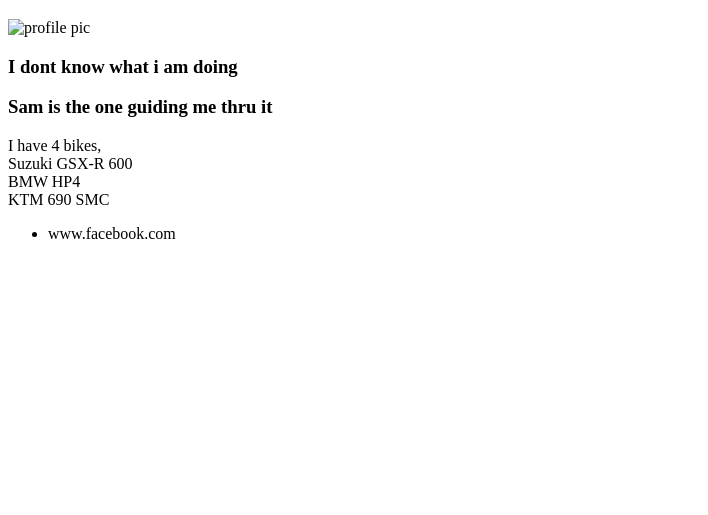
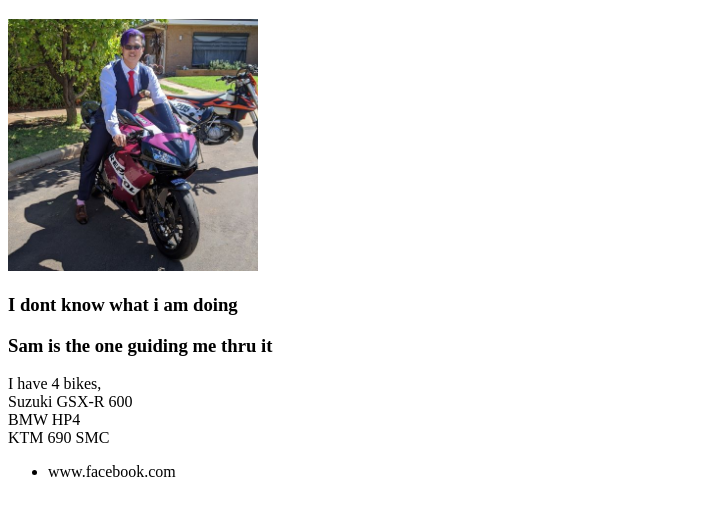
Before and after one commit to Franco1230/Franco1230.github.io, a plain HTML site: page index.html in a window 1280 px wide. Shown: the part 61-576 px from the top of the page, without its empty margins (0-708 px from the left). Drawn offline with Linux system fonts and the light colour scheme.

Commit message:
changed image source

```diff
--- a/index.html
+++ b/index.html
@@ -11,7 +11,7 @@
     Hi, I am Fan, AKA Franco, below is my profile.
   </h1>
 
-  <img width = "250" src = "profilepic.jpg" alt = "profile pic">
+  <img width = "250" src = "\assets\profilepic.jpg" alt = "profile pic">
   <h3><b>I dont know what i am doing</b></h3>
   <h3><b>Sam is the one guiding me thru it</b></h3>
   <p>I have 4 bikes, <br> Suzuki GSX-R 600<br> BMW HP4<br> KTM 690 SMC<br></P>
```
